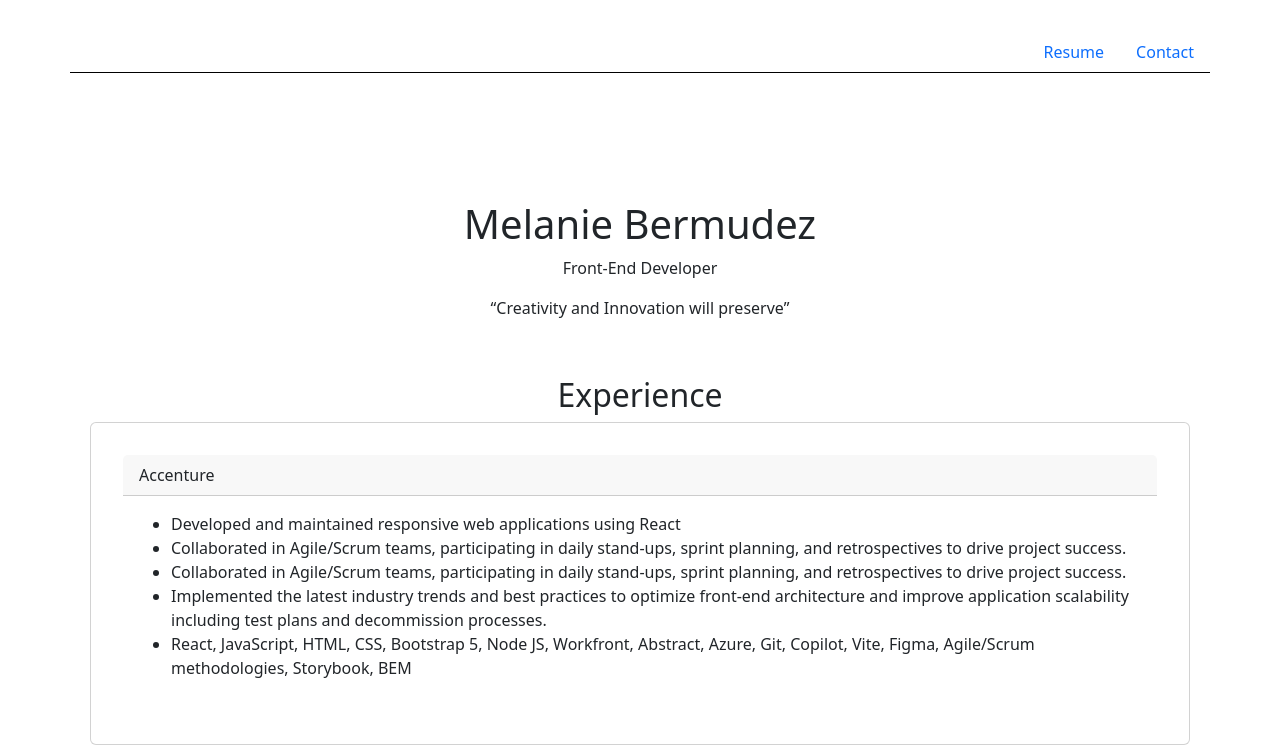
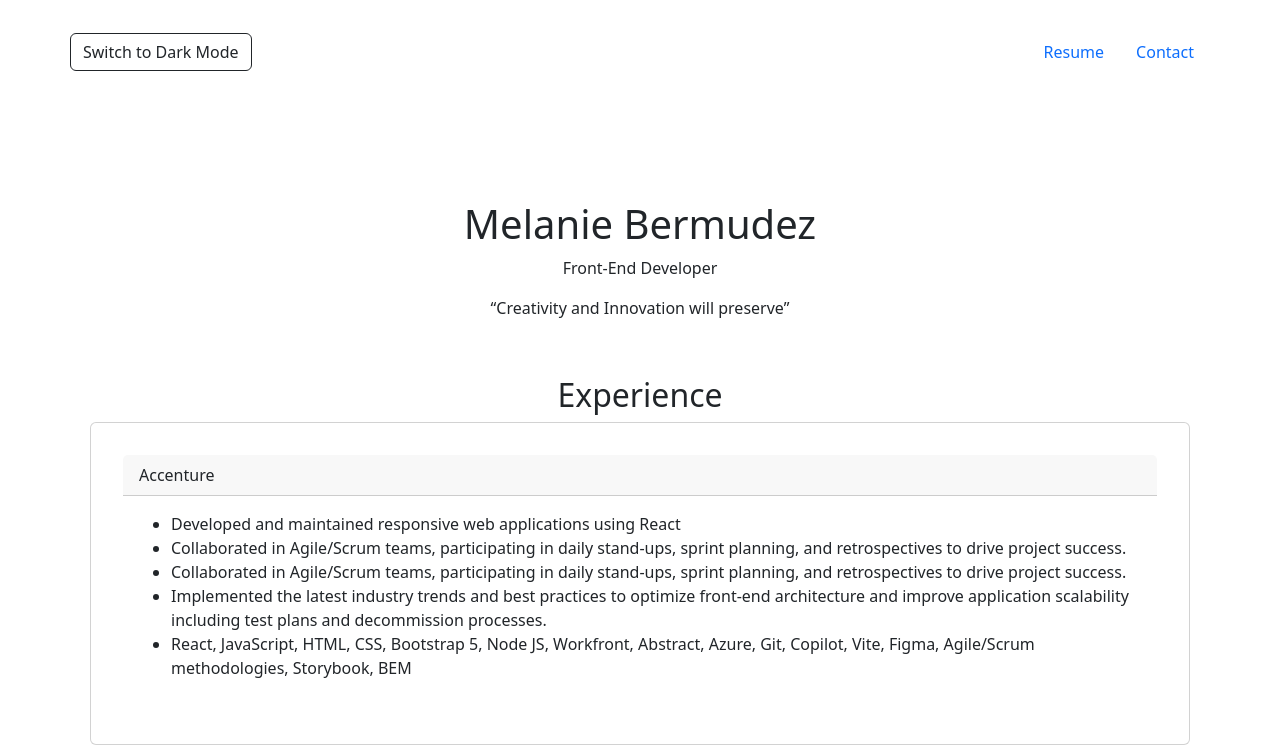
Before and after one commit to MelanieBermudez/demo-portfolio, a React (Vite) app: page / in a window 1280 px wide. Shown: the top 751 px of the page. Built offline with nearby package versions, Linux system fonts and the light colour scheme.

Commit message:
add dark mode

```diff
--- a/src/App.css
+++ b/src/App.css
@@ -23,9 +23,3 @@
   min-height: 20vh;
 
 }
-
-.nav-row{
-  background-color: white;
-
-  border-bottom: solid 1px black;
-}
--- a/src/App.jsx
+++ b/src/App.jsx
@@ -1,21 +1,54 @@
-import { useState } from 'react'
+import { useState, useEffect } from 'react'
 import './App.css'
-import { Card, CardBody, CardHeader, Container, Nav, Navbar, NavItem, NavLink } from 'react-bootstrap';
+import { Button, Card, CardBody, CardHeader, Container, Nav, NavItem, NavLink } from 'react-bootstrap';
 import data from "../data.json"
 function App() {
-  const [user, setUser] = useState('');
 
-  const isAdmin = () => {
-    if (user == 'admin') {
-      setUser(data.user.name);
+  const [isDarkMode, setIsDarkMode] = useState(false);
+
+  const toggleDarkMode = () => {
+    setIsDarkMode(!isDarkMode);
+  };
+
+  useEffect(() => {
+    if (isDarkMode) {
+      document.body.classList.add('dark-mode');
+    } else {
+      document.body.classList.remove('dark-mode');
     }
+  }, [isDarkMode]);
 
+  useEffect(() => {
+    const savedMode = localStorage.getItem('darkMode');
+    if (savedMode === 'true') {
+      setIsDarkMode(true);
     }
+  }, []);
+
+  useEffect(() => {
+    localStorage.setItem('darkMode', isDarkMode.toString());
+  }, [isDarkMode]);
+
+  useEffect(() => {
+    const mediaQuery = window.matchMedia('(prefers-color-scheme: dark)');
+    setIsDarkMode(mediaQuery.matches);
+
+    const handler = (e) => {
+      setIsDarkMode(e.matches);
+    };
+
+    mediaQuery.addEventListener('change', handler);
+    return () => mediaQuery.removeEventListener('change', handler);
+  }, []);
 
   return (
     <>
       <header className='header-box'>
-        <Nav className='justify-content-end nav-row'
+        <div className='d-flex justify-content-between w-100 align-items-center'>
+          <Button onClick={toggleDarkMode} variant={isDarkMode ? "outline-light" : "outline-dark"} >
+            {isDarkMode ? 'Switch to Light Mode' : 'Switch to Dark Mode'}
+          </Button>
+          <Nav className='justify-content-end'
           activeKey="/home">
           <NavItem>
             <NavLink href='#experience'>Resume</NavLink>
@@ -24,8 +57,9 @@ function App() {
             <NavLink href='#contact'>Contact</NavLink>
           </NavItem>
         </Nav>
+        </div>
       </header>
-      <Container className='pt-2'>
+      <Container className='pt-2 '>
         <h1>Melanie Bermudez</h1>
         <p>Front-End Developer</p>
       </Container>
--- a/src/index.css
+++ b/src/index.css
@@ -11,6 +11,11 @@
   text-rendering: optimizeLegibility;
   -webkit-font-smoothing: antialiased;
   -moz-osx-font-smoothing: grayscale;
+}
+
+.dark-mode {
+  background-color: #333; /* Dark background */
+  color: white; /* Light text in dark mode */
 }
 
 a {
```
Lines whose indentation alone changed are shown as unchanged.
